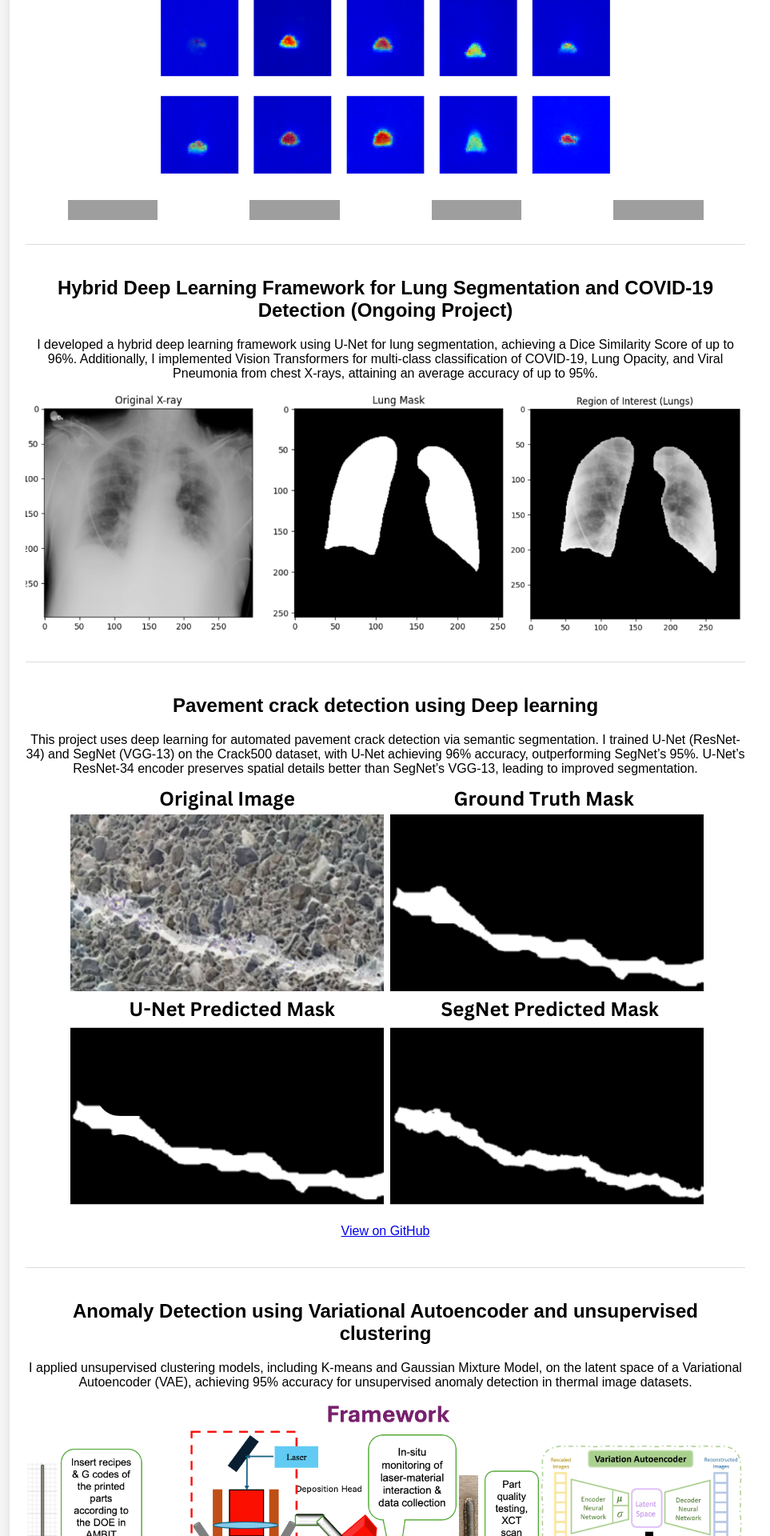
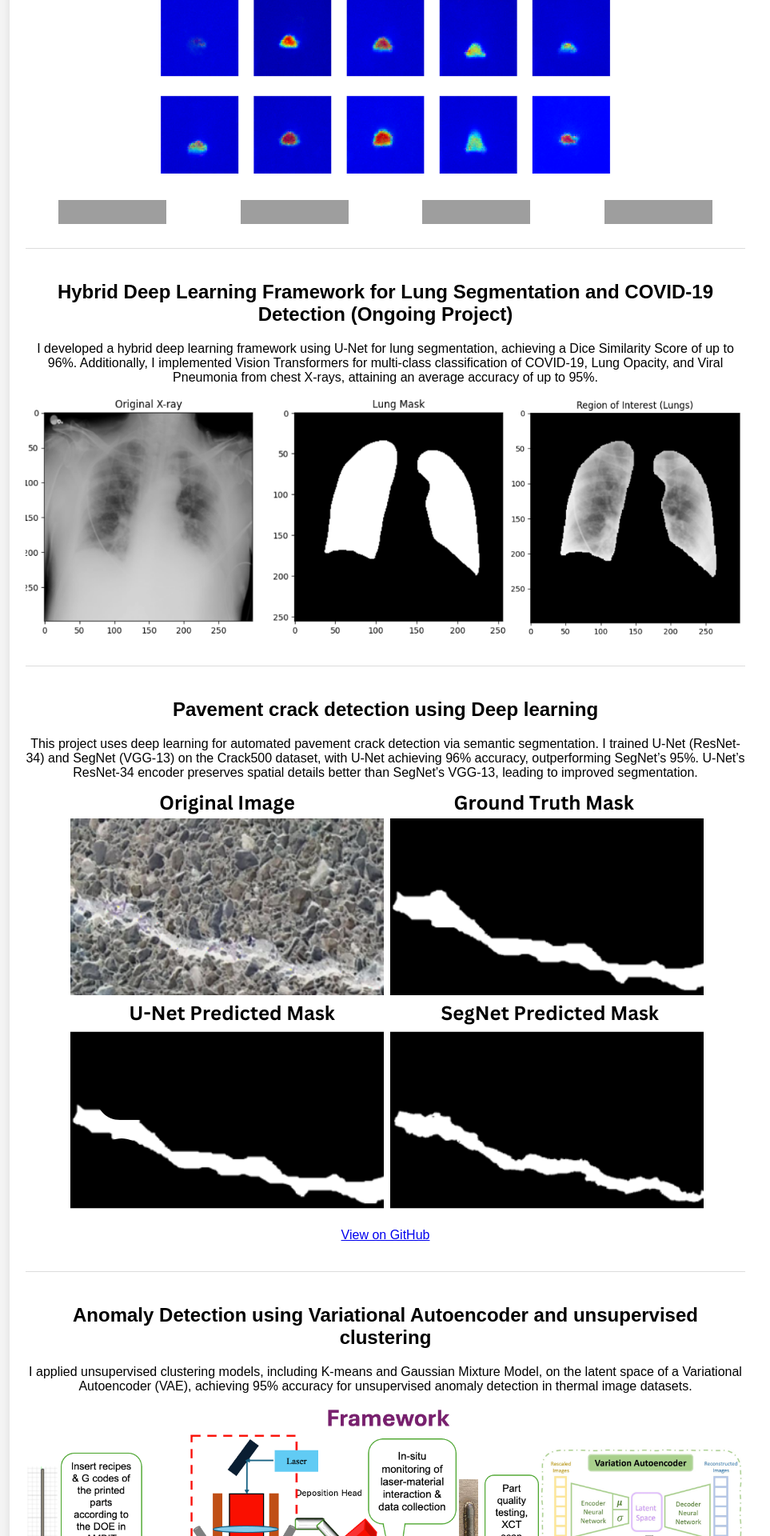
Before and after one commit to IE0005/IE0005.github.io, a Jekyll site: the page built from index.md, in a window 1280 px wide. Shown: the part 1064-2984 px from the top of the page at 80% size, without its empty margins (108-1071 px from the left). Built offline with Jekyll 4.4.1, drawn with Linux system fonts in a browser that asks for light colours; grey boxes are pictures that could not be loaded.

Commit message:
Update default.html

```diff
--- a/_layouts/default.html
+++ b/_layouts/default.html
@@ -38,15 +38,13 @@ description: "Computer Vision | Deep Learning | Data Augmentation | AI Research"
                 <img src="{{ project.image }}" alt="{{ project.title }} image" class="project-image"/>
                 {% endif %}
 
-               {% if project.skills %}
+                {% if project.skills %}
                     <div class="skills-container">
                         {% for skill in project.skills %}
                             {{ skill | safe }}
                         {% endfor %}
                     </div>
                 {% endif %}
-
-
                 {% if project.link %}
                 <p><a href="{{ project.link }}">View on GitHub</a></p>
                 {% endif %}
@@ -137,13 +135,16 @@ description: "Computer Vision | Deep Learning | Data Augmentation | AI Research"
 
     .skills-container {
         display: flex;
+        gap: 10px;
         flex-wrap: wrap;
-        gap: 10px;
+        align-items: center;
+        justify-content: center;
         margin-top: 10px;
     }
 
     .skills-container img {
-        height: 25px;
+        height: 30px;
     }
 
+
 </style>
```
